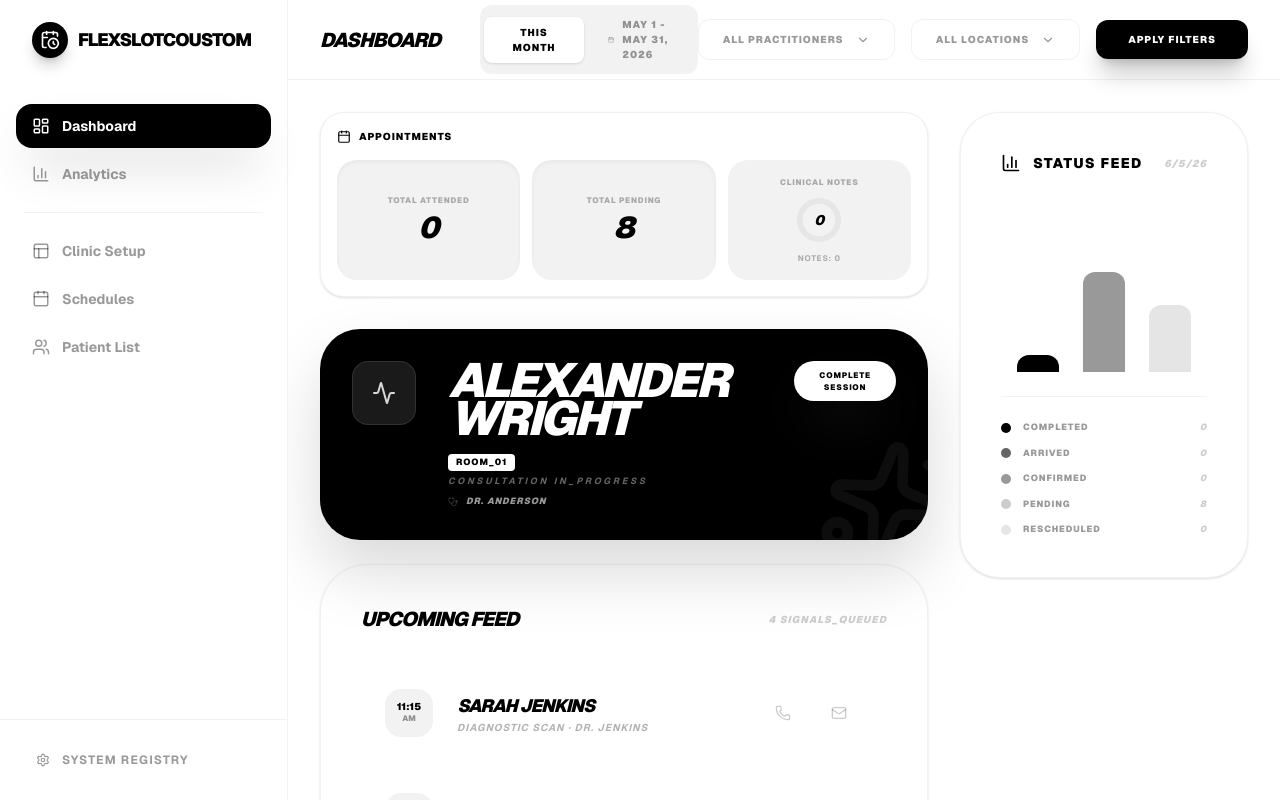
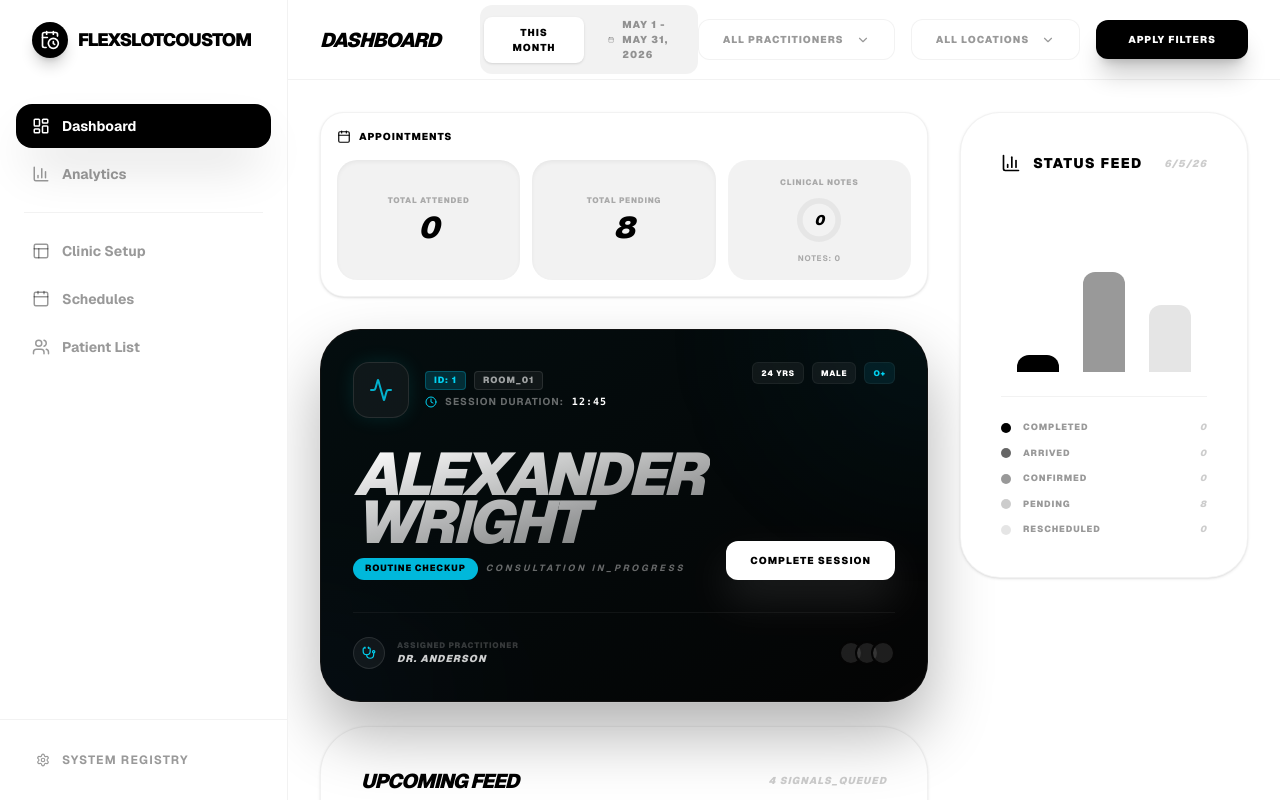
Before and after one commit to FlexSlotCustom0/FlexSlotCustom, a Next.js app in the folder frontend/: page /dashboard/owner in a window 1280 px wide. Shown: the top 800 px of the page. Built offline with nearby package versions, Linux system fonts and the light colour scheme.

Commit message:
Update page.tsx

```diff
--- a/frontend/src/app/dashboard/owner/page.tsx
+++ b/frontend/src/app/dashboard/owner/page.tsx
@@ -265,42 +265,79 @@ function MonochromeCommandCenter({ bookings, doneCount, notesCount, onComplete }
                 initial={{ opacity: 0, y: 10 }}
                 animate={{ opacity: 1, y: 0 }}
                 exit={{ opacity: 0, x: 20 }}
-                className="bg-black text-white rounded-[2.5rem] p-8 shadow-[0_32px_64px_rgba(0,0,0,0.15)] relative overflow-hidden group"
+                className="bg-[#050505] text-white rounded-[2.5rem] p-8 shadow-[0_32px_64px_rgba(0,0,0,0.3)] border border-white/5 relative overflow-hidden group ring-1 ring-white/10"
               >
-                <div className="relative z-10 flex flex-col md:flex-row md:items-start justify-between gap-8">
-                  <div className="flex gap-8">
-                    <div className="w-16 h-16 bg-white/10 rounded-2xl flex items-center justify-center backdrop-blur-xl border border-white/10 shrink-0">
-                      <Activity className="w-6 h-6 text-white animate-pulse" />
-                    </div>
-                    <div className="space-y-3">
-                      {/* Line 1: Patient Name */}
-                      <h2 className="text-5xl font-black tracking-tighter uppercase italic leading-[0.8]">{ongoing.clientName}</h2>
+                {/* Futuristic Background Accents */}
+                <div className="absolute top-0 right-0 w-64 h-64 bg-cyan-500/10 rounded-full blur-[100px] -mr-32 -mt-32 animate-pulse" />
+                <div className="absolute bottom-0 left-0 w-48 h-48 bg-blue-500/5 rounded-full blur-[80px] -ml-24 -mb-24" />
 
-                      <div className="space-y-1 pt-1">
-                        {/* Line 2: Room Number */}
+                <div className="relative z-10 flex flex-col gap-8">
+                  {/* Top Row: Meta & Timer */}
+                  <div className="flex justify-between items-start">
+                    <div className="flex items-center gap-4">
+                      <div className="w-14 h-14 bg-white/5 rounded-2xl flex items-center justify-center backdrop-blur-3xl border border-white/10 shadow-[0_0_20px_rgba(0,255,255,0.1)]">
+                        <Activity className="w-6 h-6 text-cyan-400 animate-pulse" />
+                      </div>
+                      <div className="space-y-1">
                         <div className="flex items-center gap-2">
-                           <span className="text-[9px] font-black uppercase tracking-widest px-2 py-0.5 bg-white text-black rounded">Room_01</span>
+                           <span className="text-[9px] font-black uppercase tracking-widest px-2 py-0.5 bg-cyan-500/20 text-cyan-400 rounded border border-cyan-500/30">ID: {ongoing.id.slice(0, 8)}</span>
+                           <span className="text-[9px] font-black uppercase tracking-widest px-2 py-0.5 bg-white/5 text-white/60 rounded border border-white/10">Room_01</span>
                         </div>
-
-                        {/* Line 3: Consultation */}
-                        <p className="text-white/40 text-[9px] font-bold uppercase tracking-[0.3em] italic">Consultation In_Progress</p>
-
-                        {/* Line 4: Doctor Name */}
-                        <div className="flex items-center gap-2 pt-0.5">
-                           <Stethoscope size={10} className="text-white/20" />
-                           <span className="text-white/60 text-[9px] font-black uppercase tracking-widest italic">{ongoing.practitioner}</span>
+                        <div className="flex items-center gap-2 text-[10px] font-bold text-white/40 uppercase tracking-widest">
+                          <Clock size={12} className="text-cyan-400" />
+                          Session Duration: <span className="text-white font-mono">12:45</span>
                         </div>
                       </div>
                     </div>
+
+                    <div className="flex gap-2">
+                       <Badge label="24 YRS" color="bg-white/5" />
+                       <Badge label="MALE" color="bg-white/5" />
+                       <Badge label="O+" color="bg-cyan-500/10 text-cyan-400 border-cyan-500/20" />
+                    </div>
                   </div>
-                  <button
-                    onClick={onComplete}
-                    className="px-4 py-2 bg-white text-black rounded-full font-black text-[8px] uppercase tracking-widest hover:scale-105 active:scale-95 transition-all shadow-2xl shadow-white/10 mt-4 md:mt-0"
-                  >
-                    Complete Session
-                  </button>
+
+                  {/* Middle Row: Patient Name & Reason */}
+                  <div className="space-y-4">
+                    <div className="flex items-end justify-between gap-4">
+                      <div className="space-y-1">
+                        <h2 className="text-6xl font-black tracking-tighter uppercase italic leading-[0.8] text-transparent bg-clip-text bg-gradient-to-br from-white to-white/40">{ongoing.clientName}</h2>
+                        <div className="flex items-center gap-2 pt-2">
+                          <span className="px-3 py-1 bg-cyan-500 text-black text-[9px] font-black uppercase tracking-widest rounded-full">Routine Checkup</span>
+                          <p className="text-white/40 text-[9px] font-bold uppercase tracking-[0.3em] italic">Consultation In_Progress</p>
+                        </div>
+                      </div>
+
+                      <button
+                        onClick={onComplete}
+                        className="px-6 py-3 bg-white text-black rounded-xl font-black text-[10px] uppercase tracking-widest hover:bg-cyan-400 transition-all shadow-[0_20px_40px_rgba(255,255,255,0.1)] active:scale-95 shrink-0"
+                      >
+                        Complete Session
+                      </button>
+                    </div>
+                  </div>
+
+                  {/* Footer Row: Doctor info */}
+                  <div className="pt-6 border-t border-white/5 flex items-center justify-between">
+                    <div className="flex items-center gap-3">
+                      <div className="w-8 h-8 rounded-full bg-white/5 flex items-center justify-center border border-white/10">
+                         <Stethoscope size={14} className="text-cyan-400" />
+                      </div>
+                      <div>
+                         <p className="text-[8px] font-black text-white/20 uppercase tracking-widest">Assigned Practitioner</p>
+                         <p className="text-[10px] font-black text-white/80 uppercase tracking-widest italic">{ongoing.practitioner}</p>
+                      </div>
+                    </div>
+                    <div className="flex -space-x-2">
+                       {[1,2,3].map(i => (
+                         <div key={i} className="w-6 h-6 rounded-full border-2 border-[#050505] bg-white/10" />
+                       ))}
+                    </div>
+                  </div>
                 </div>
-                <Sparkles className="absolute -bottom-6 -right-6 w-32 h-32 text-white/5 rotate-12" />
+
+                {/* Glassmorphic Glow Layer */}
+                <div className="absolute inset-0 bg-gradient-to-br from-cyan-500/5 to-transparent pointer-events-none" />
               </motion.div>
             ) : (
               <div className="p-20 border-2 border-dashed border-black/5 rounded-[3rem] text-center text-black/20 font-black uppercase tracking-widest italic">
@@ -406,6 +443,14 @@ function StatusLegend({ label, color, value }: { label: string, color: string, v
   );
 }
 
+function Badge({ label, color = "bg-black/5" }: { label: string, color?: string }) {
+  return (
+    <span className={`text-[8px] font-black uppercase tracking-widest px-2 py-1 rounded-md border border-white/5 ${color}`}>
+      {label}
+    </span>
+  );
+}
+
 function MetricBox({ label, value }: { label: string, value: string }) {
   return (
     <div className="bg-black/5 rounded-[1.25rem] p-4 flex flex-col items-center justify-center text-center space-y-1 shadow-inner group hover:bg-black hover:text-white transition-all cursor-default min-h-[100px]">
```
